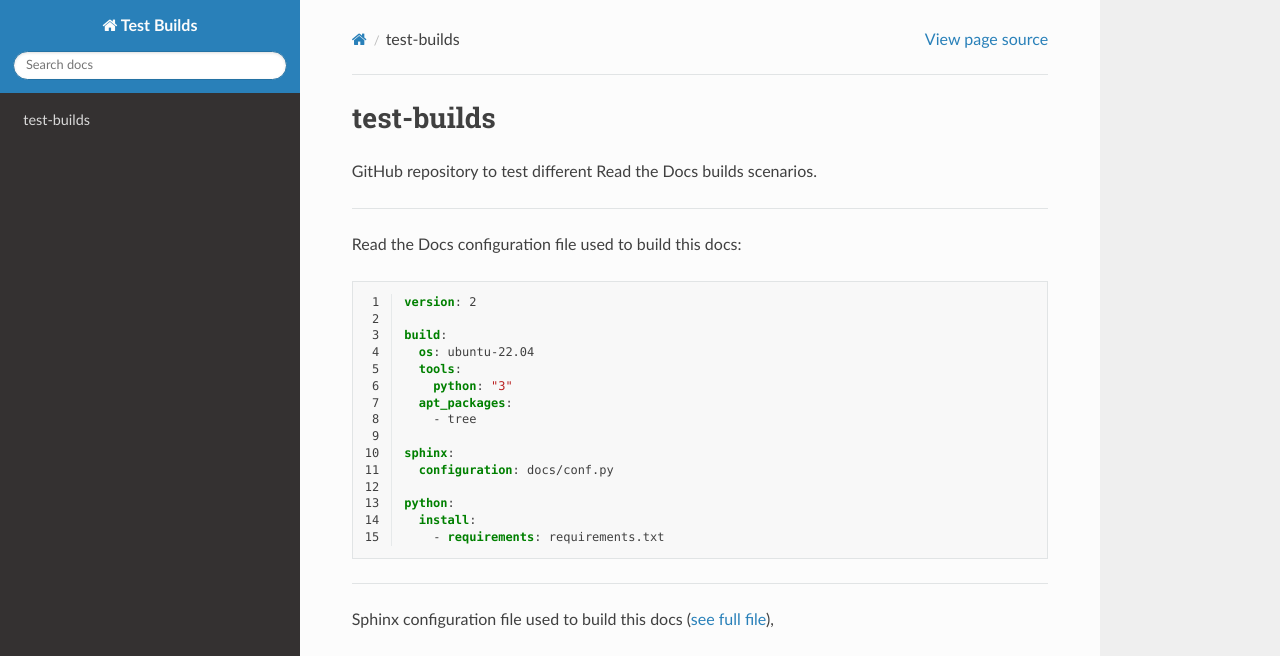
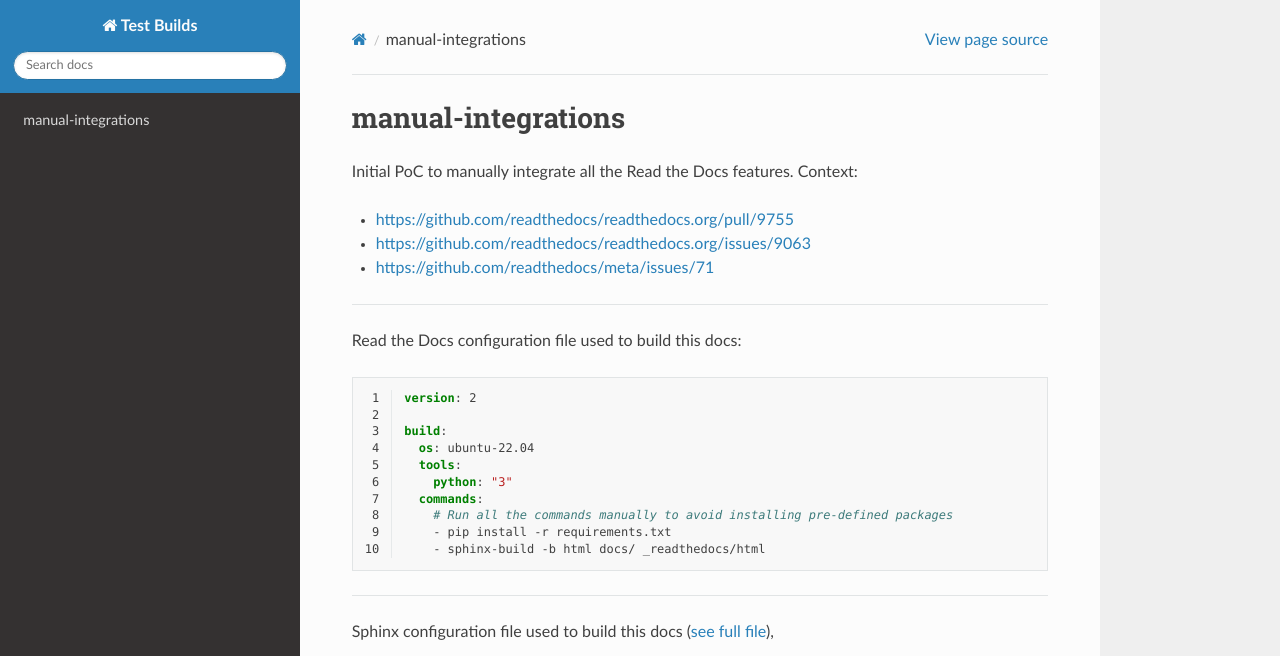
Before and after one commit to readthedocs/test-builds, a Sphinx documentation site: the page built from docs/index.rst, in a window 1280 px wide and 1107 px high. Shown: the top 656 px of the window. Built offline with Sphinx 7.4.7 and the Read the Docs theme 2.0.0, drawn with Linux system fonts in a browser that asks for light colours; some of the changed text lies outside the part shown; grey boxes are pictures that could not be loaded.

Commit message:
Initial steps for manual integration

```diff
--- a/docs/conf.py
+++ b/docs/conf.py
@@ -1,13 +1,8 @@
-# -*- coding: utf-8 -*-
-
 # Default settings
 project = 'Test Builds'
 extensions = [
     'sphinx_autorun',
 ]
 
-latex_engine = 'xelatex'  # allow us to build Unicode chars
-
-
 # Include all your settings here
 html_theme = 'sphinx_rtd_theme'
--- a/docs/index.rst
+++ b/docs/index.rst
@@ -1,7 +1,13 @@
-test-builds
-===========
+manual-integrations
+===================
 
-GitHub repository to test different Read the Docs builds scenarios.
+Initial PoC to manually integrate all the Read the Docs features.
+Context:
+
+* https://github.com/readthedocs/readthedocs.org/pull/9755
+* https://github.com/readthedocs/readthedocs.org/issues/9063
+* https://github.com/readthedocs/meta/issues/71
+
 
 ----
 
--- a/requirements.txt
+++ b/requirements.txt
@@ -1,2 +1,2 @@
 sphinx-autorun
-sphinx-rtd-theme>=1.2.0rc3
+sphinx-rtd-theme
```
Also changed, not shown: other parts of docs/index.rst (+0 -1 lines), docs/contents.rst (deleted, +0 -9 lines), .readthedocs.yaml.
